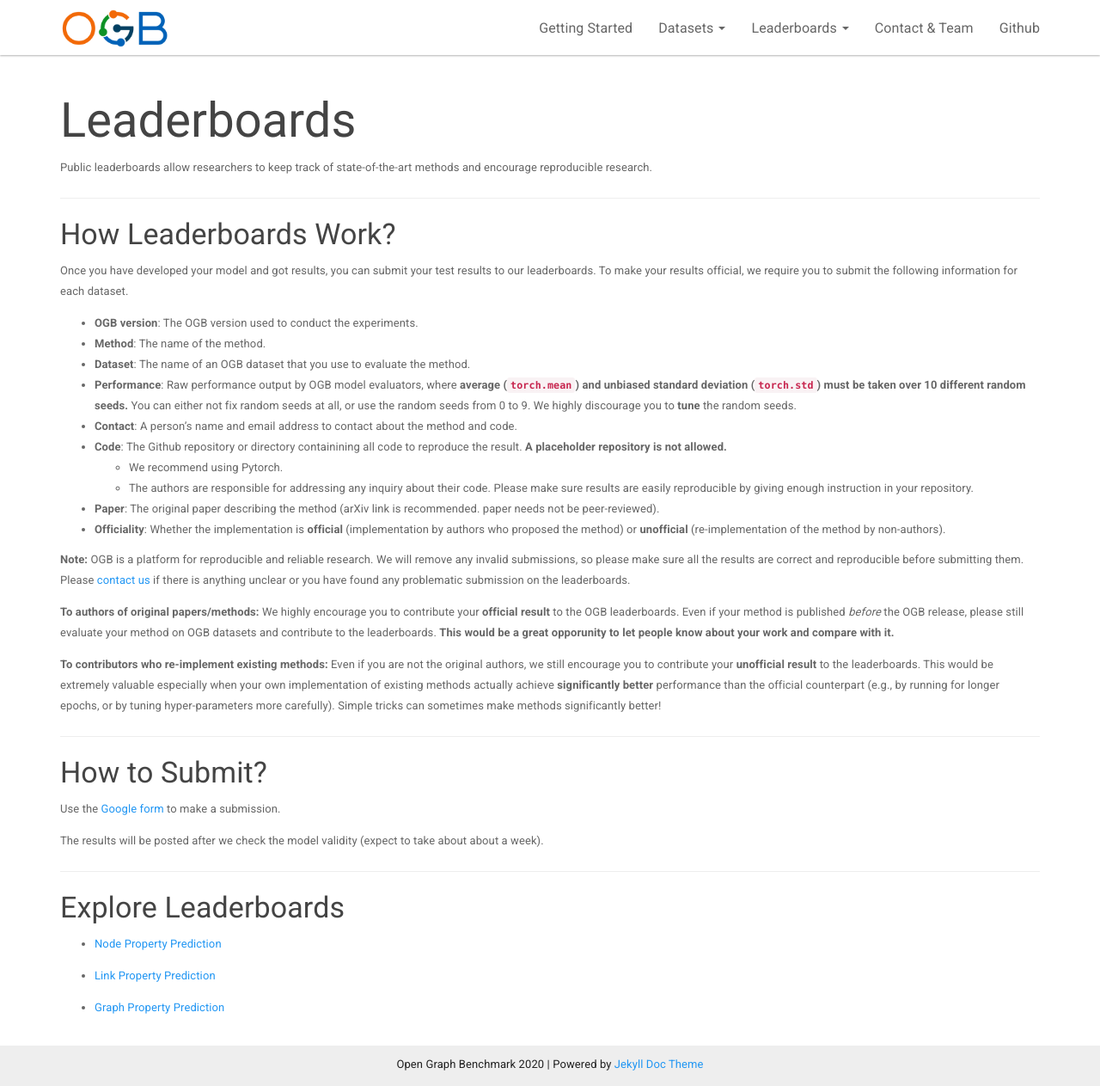
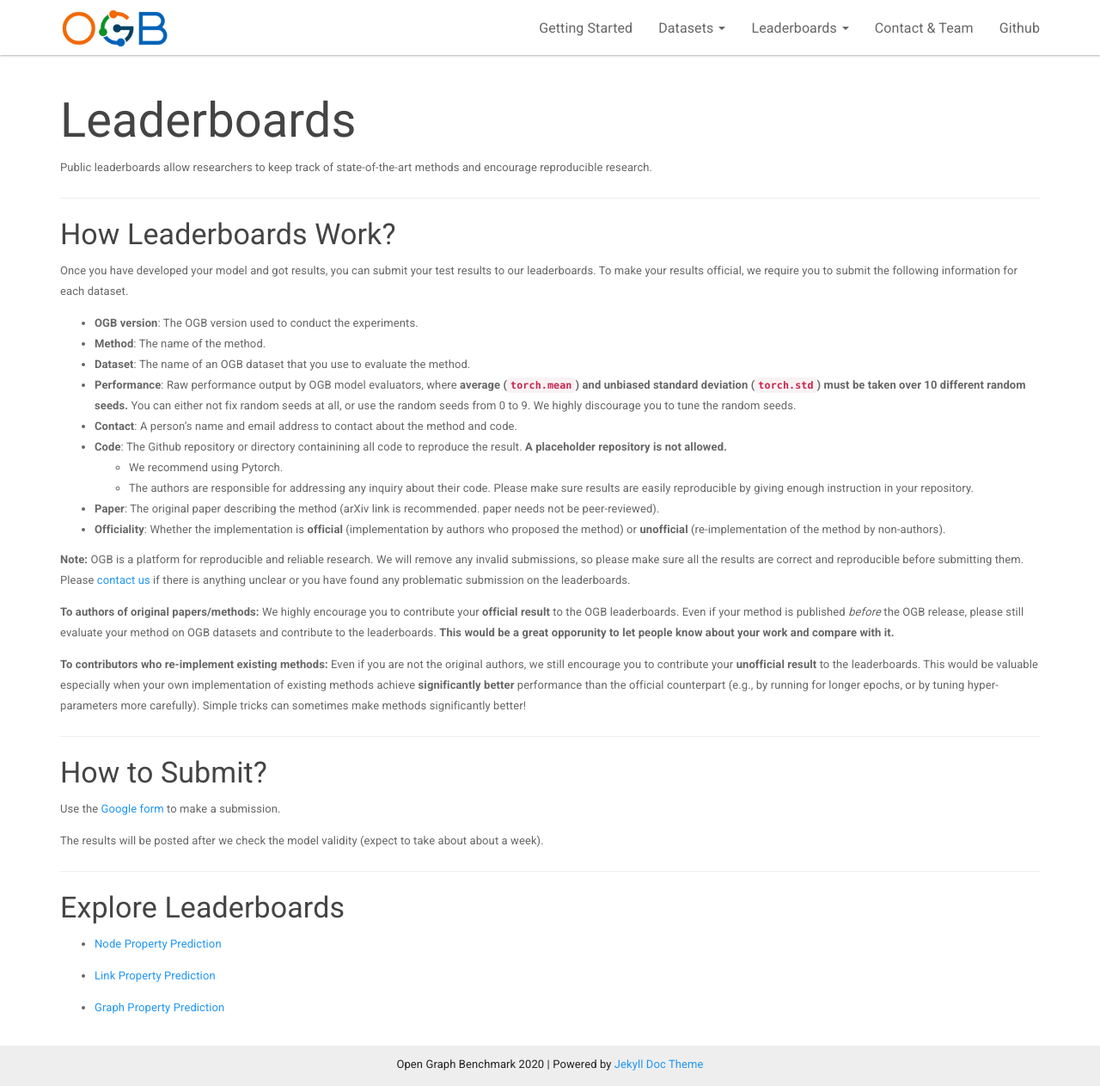
Before and after one commit to snap-stanford/ogb-web, a Jekyll site: the page built from _docs/leaderboard/leader_overview.md, in a window 1280 px wide and 1263 px high. Shown: the whole window at 86% size. Built offline with Jekyll 4.4.1, drawn with Linux system fonts in a browser that asks for light colours.

Commit message:
leaderboard update

```diff
--- a/_docs/leaderboard/leader_overview.md
+++ b/_docs/leaderboard/leader_overview.md
@@ -15,7 +15,7 @@ To make your results official, we require you to submit the following informatio
 - **OGB version**: The OGB version used to conduct the experiments.
 - **Method**: The name of the method.
 - **Dataset**: The name of an OGB dataset that you use to evaluate the method.
-- **Performance**: Raw performance output by OGB model evaluators, where **average (`torch.mean`) and unbiased standard deviation (`torch.std`) must be taken over 10 different random seeds.** You can either not fix random seeds at all, or use the random seeds from 0 to 9. We highly discourage you to **tune** the random seeds.
+- **Performance**: Raw performance output by OGB model evaluators, where **average (`torch.mean`) and unbiased standard deviation (`torch.std`) must be taken over 10 different random seeds.** You can either not fix random seeds at all, or use the random seeds from 0 to 9. We highly discourage you to tune the random seeds.
 - **Contact**: A person's name and email address to contact about the method and code.
 - **Code**: The Github repository or directory containining all code to reproduce the result. **A placeholder repository is not allowed.**
     - We recommend using Pytorch.
@@ -28,7 +28,7 @@ Please [contact us](ogb@cs.stanford.edu) if there is anything unclear or you hav
 
 **To authors of original papers/methods:** We highly encourage you to contribute your **official result** to the OGB leaderboards. Even if your method is published *before* the OGB release, please still evaluate your method on OGB datasets and contribute to the leaderboards. **This would be a great opporunity to let people know about your work and compare with it.**
 
-**To contributors who re-implement existing methods:** Even if you are not the original authors, we still encourage you to contribute your **unofficial result** to the leaderboards. This would be extremely valuable especially when your own implementation of existing methods actually achieve **significantly better** performance than the official counterpart (e.g., by running for longer epochs, or by tuning hyper-parameters more carefully).
+**To contributors who re-implement existing methods:** Even if you are not the original authors, we still encourage you to contribute your **unofficial result** to the leaderboards. This would be valuable especially when your own implementation of existing methods achieve **significantly better** performance than the official counterpart (e.g., by running for longer epochs, or by tuning hyper-parameters more carefully).
 Simple tricks can sometimes make methods significantly better!
 
 ----
```
